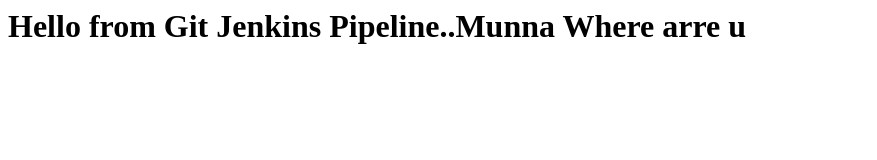
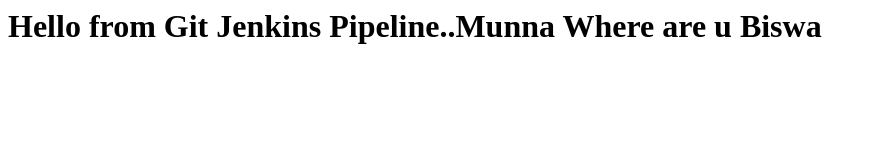
Before and after one commit to Munnacs2024/website, a plain HTML site: page index.html in a window 1280 px wide. Shown: the whole page, without its empty margins (0-877 px from the left). Drawn offline with Linux system fonts and the light colour scheme.

Commit message:
Update index.html

```diff
--- a/index.html
+++ b/index.html
@@ -4,6 +4,6 @@
     <title>New Welcome to Jenkins Docker Pipeline....Modified</title>
 </head>
 <body>
-    <h1>Hello from Git Jenkins Pipeline..Munna Where arre u</h1>
+    <h1>Hello from Git Jenkins Pipeline..Munna Where are u Biswa</h1>
 </body>
 </html>
```
